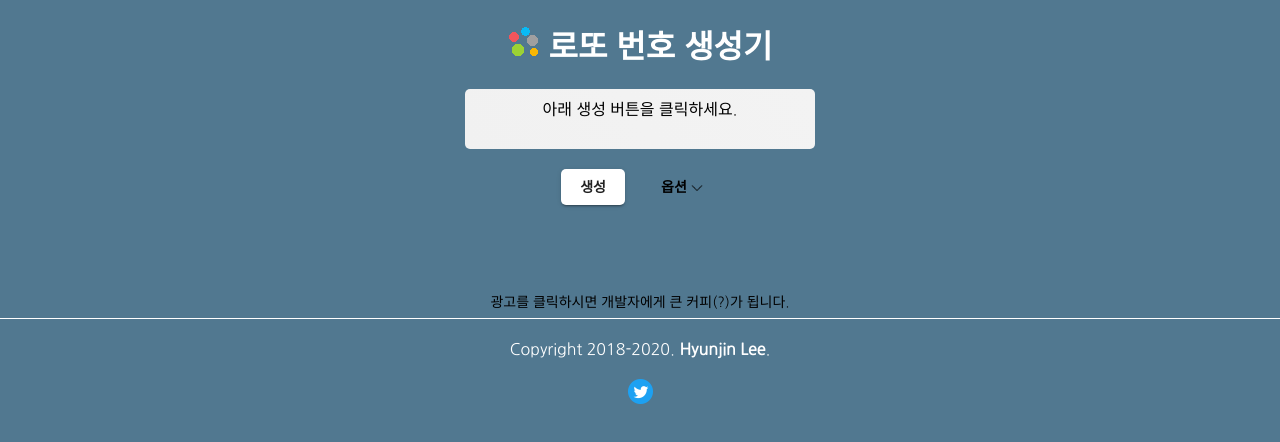
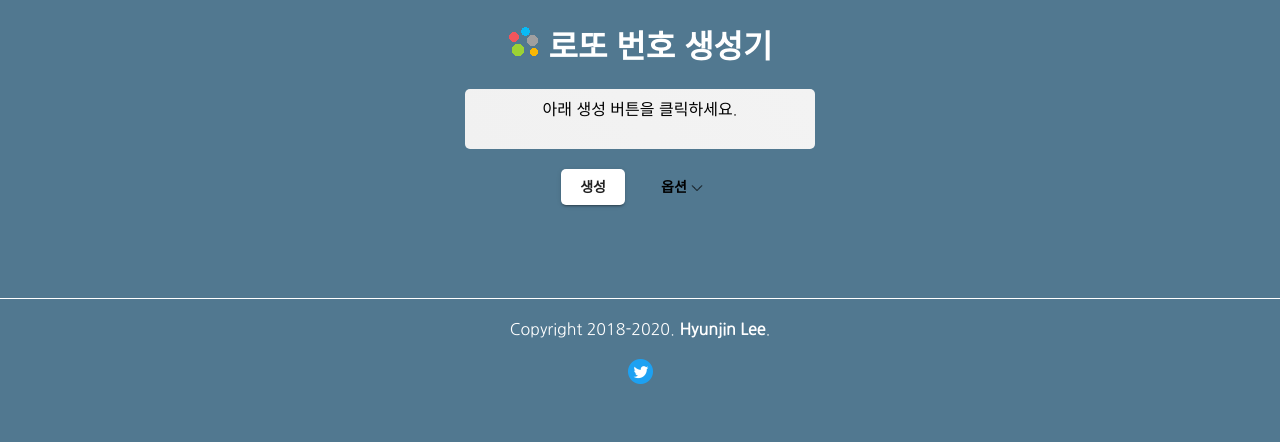
Before and after one commit to hjleesm/gen-lotto-num, an Angular app: page / in a window 1280 px wide. Shown: the top 442 px of the page. Built offline with nearby package versions, Linux system fonts and the light colour scheme.

Commit message:
광고 문구 제거

```diff
--- a/package.json
+++ b/package.json
@@ -4,7 +4,7 @@
   "scripts": {
     "ng": "ng",
     "start": "ng serve",
-    "build": "ng build",
+    "build": "ng build --prod",
     "test": "ng test",
     "lint": "ng lint",
     "e2e": "ng e2e"
--- a/src/app/adsense/adsense.component.html
+++ b/src/app/adsense/adsense.component.html
@@ -4,6 +4,5 @@
     data-ad-client="ca-pub-9706299273493736"
     data-ad-slot="6456249211"></ins><br>
     <div class="guideString">
-      광고를 클릭하시면 개발자에게 큰 커피(?)가 됩니다.
     </div>
 </div>
```
